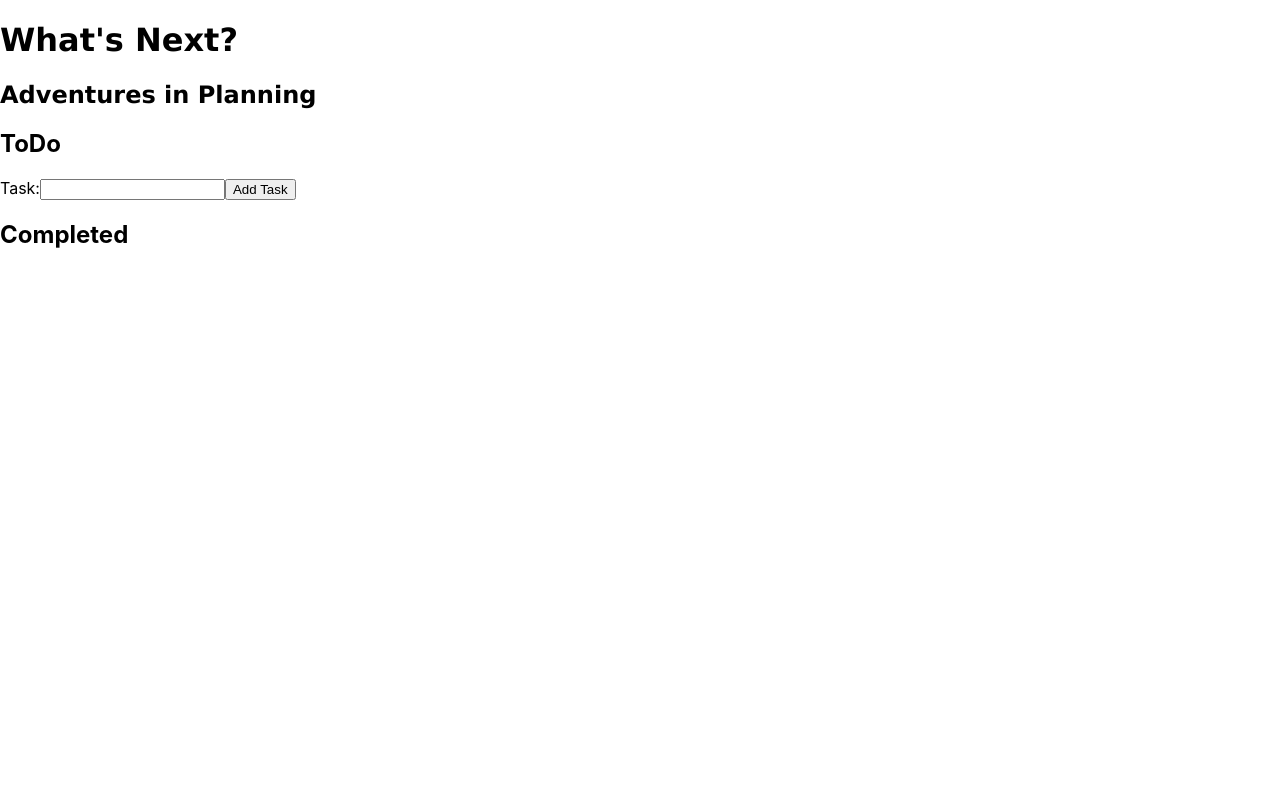
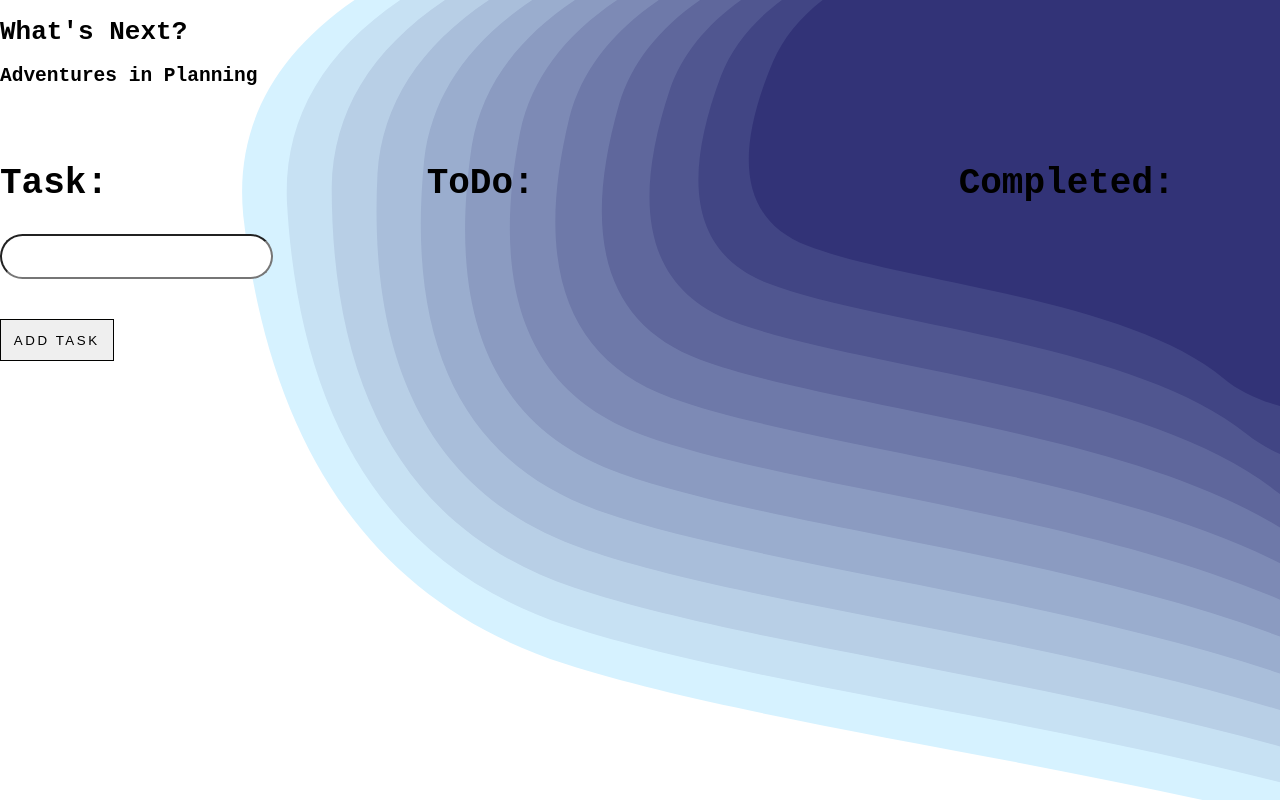
Before and after one commit to BulleyBulley/todo-list-test, a React (Create React App) app: page / in a window 1280 px wide. Built offline with nearby package versions, Linux system fonts and the light colour scheme.

Commit message:
adds styling

```diff
--- a/src/App.css
+++ b/src/App.css
@@ -1,10 +1,122 @@
 .App {
 
-margin: 0
+    margin: 0;
+    height: 100vh;
+    display: grid;
+    grid-template-columns: repeat(3, 1fr);
+    grid-template-rows: 1fr 5fr;
+
+    background: url(./images/cool-background.svg) no-repeat center center fixed;
+    -webkit-background-size: cover;
+    -moz-background-size: cover;
+    -o-background-size: cover;
+    background-size: cover;
+
+
+
+    font-family:monospace;
+
+
+    grid-template-areas:
+      "header header header"
+      "task todo completed ";
+
 }
 
 header {
-
- font-family: Verdana, Geneva, Tahoma, sans-serif;
+    grid-area: header;
 
 }
+
+button {
+    text-decoration: none;
+  border: 0.1vw solid #010100;
+  padding: 1vw;
+  color: #000;
+  text-transform: uppercase;
+  letter-spacing: 0.2vw;
+  position: relative;
+  display: inline-block;
+
+
+}
+
+button:hover {
+    filter: brightness(60%);
+    transition: 500ms;
+}
+
+
+
+
+.list_add_class {
+    display: grid;
+    justify-content: flex-start;
+    flex-direction: column;
+    grid-area: task;
+    font-size: 1.5rem;
+
+
+
+
+}
+.list_add_class .input_box {
+    width: 20vw;
+    font-size: 1.5rem;
+}
+
+.list_add_class button {
+    display: block;
+    margin-top: 5vh;
+}
+
+.show_list_class {
+    display: grid;
+    align-content: flex-start;
+    justify-content: flex-start;
+    flex-direction: column;
+    grid-area: todo;
+    font-size: 1.5rem;
+
+}
+
+.show_list_class li {
+    display: flex;
+    flex-direction: row;
+    justify-content: flex-start;
+    margin-bottom: 4vh;
+    border:thin;
+
+
+}
+
+
+.show_completed_list {
+    display: grid;
+    justify-content: center;
+    align-content: flex-start;
+    font-size: 1.5rem;
+    grid-area: completed;
+
+}
+
+.show_completed_list li {
+    display: flex;
+    flex-direction: row;
+    justify-content: flex-start;
+    margin-bottom: 4vh;
+    border:thin;
+    text-decoration:line-through;
+    filter: brightness(70%);
+
+}
+
+
+  h1, h2 {
+    font-family:monospace;
+  }
+
+  .input_box {
+      border-radius: 3vw;
+        padding: 0.5vw
+  }
--- a/src/App.js
+++ b/src/App.js
@@ -14,12 +14,14 @@ function App() {
 
   return (
     <div className="App">
+
       <Header />
       <ListAdd setList={setList} />
       <ShowList list={list} setList={setList}/>
+      <ShowCompletedList list={list} setList={setList} />
 
-      <ShowCompletedList list={list} setList={setList} />
     </div>
+
   );
 }
 
--- a/src/components/CompletedListAdd.jsx
+++ b/src/components/CompletedListAdd.jsx
@@ -3,7 +3,7 @@ import { useState } from "react";
 
 function CompletedListAdd(props) {
   return (
-    <section>
+    <section className="completed_list_class">
       <label htmlFor="completed">Completed:</label>
     </section>
   );
--- a/src/components/ListAdd.jsx
+++ b/src/components/ListAdd.jsx
@@ -16,12 +16,12 @@ function ListAdd(props) {
   }
 
   return (
-    <section>
-      <h2> ToDo</h2>
+    <section className="list_add_class">
       <form onSubmit={handleSubmit}>
-        <label htmlFor="todo">Task:</label>
+        <label htmlFor="todo"><h2>Task:</h2></label>
         <input
           type="text"
+          className="input_box"
           required
           value={newListItem}
           onChange={(event) => setNewListItem(event.target.value)}
--- a/src/components/ShowCompletedList.jsx
+++ b/src/components/ShowCompletedList.jsx
@@ -18,15 +18,15 @@ function ShowCompletedList(props) {
   };
 
   return (
-    <section>
-      <h2>Completed</h2>
+    <section className="show_completed_list">
+      <h2>Completed:</h2>
       <ul>
         {list.map((item) => {
           if (item.completed === true) {
             return (
               <li key={item.task}>
                 <button onClick={() => handleDelete(item.task)}>
-                  Remove Completed Task
+                  Remove
                 </button>
                 {item.task}
                 <button
--- a/src/components/ShowList.jsx
+++ b/src/components/ShowList.jsx
@@ -20,26 +20,29 @@ function ShowList(props) {
   }
 
   return (
+      <section className="show_list_class">
+        <h2>ToDo:</h2>
     <ul>
       {list.map((item) => {
         if (item.completed === false) {
           return (
             <li key={item.task}>
-              <button type="button" onClick={() => handleDelete(item.task)}>
-                Remove Task
+              <button type="button" className="list_button" onClick={() => handleDelete(item.task)}>
+                Remove
               </button>
               {item.task}
               <button
                 type="button"
                 onClick={() => updateStatus(item.task, true)}
               >
-                Move to Completed
+                Completed
               </button>
             </li>
           );
         }
       })}
     </ul>
+    </section>
   );
 }
 
```
Also changed, not shown: src/images/cool-background.svg (added).
